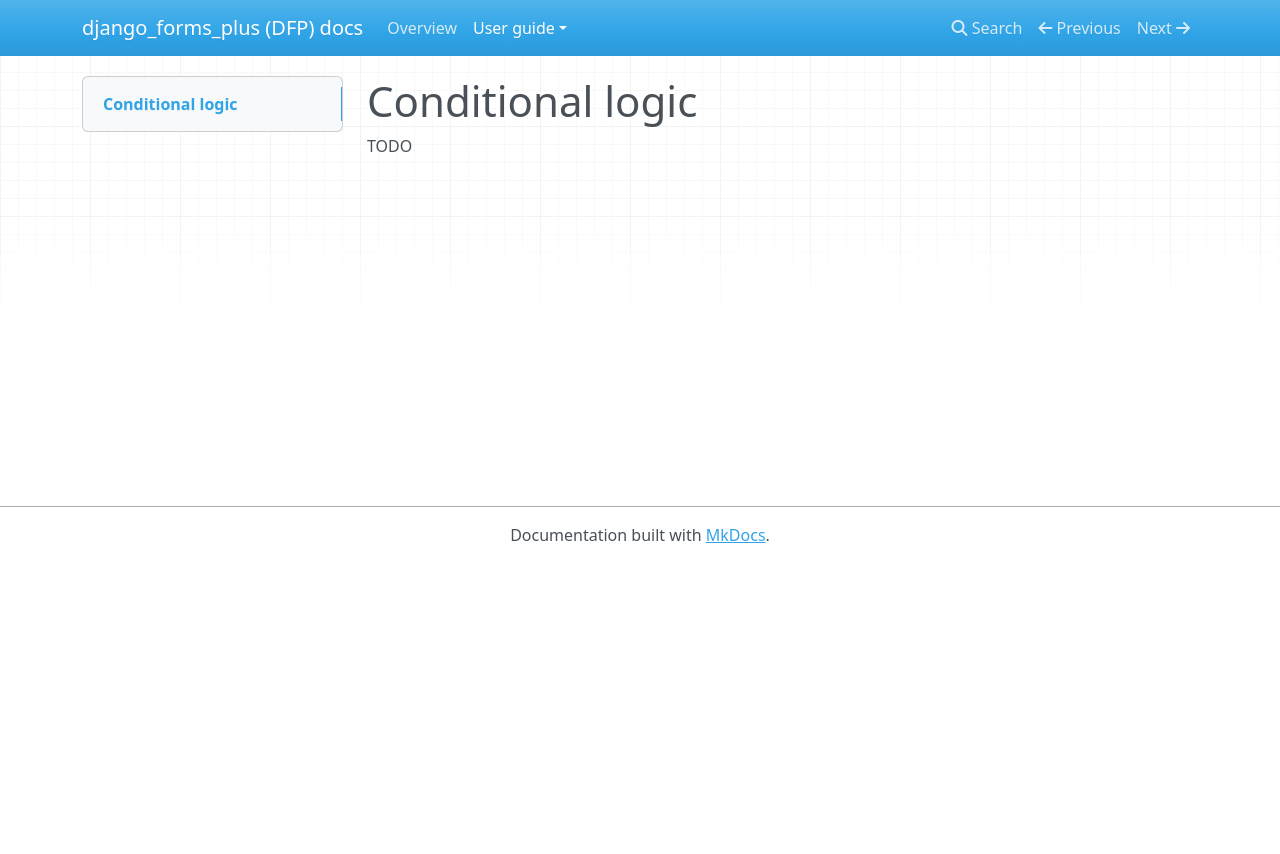
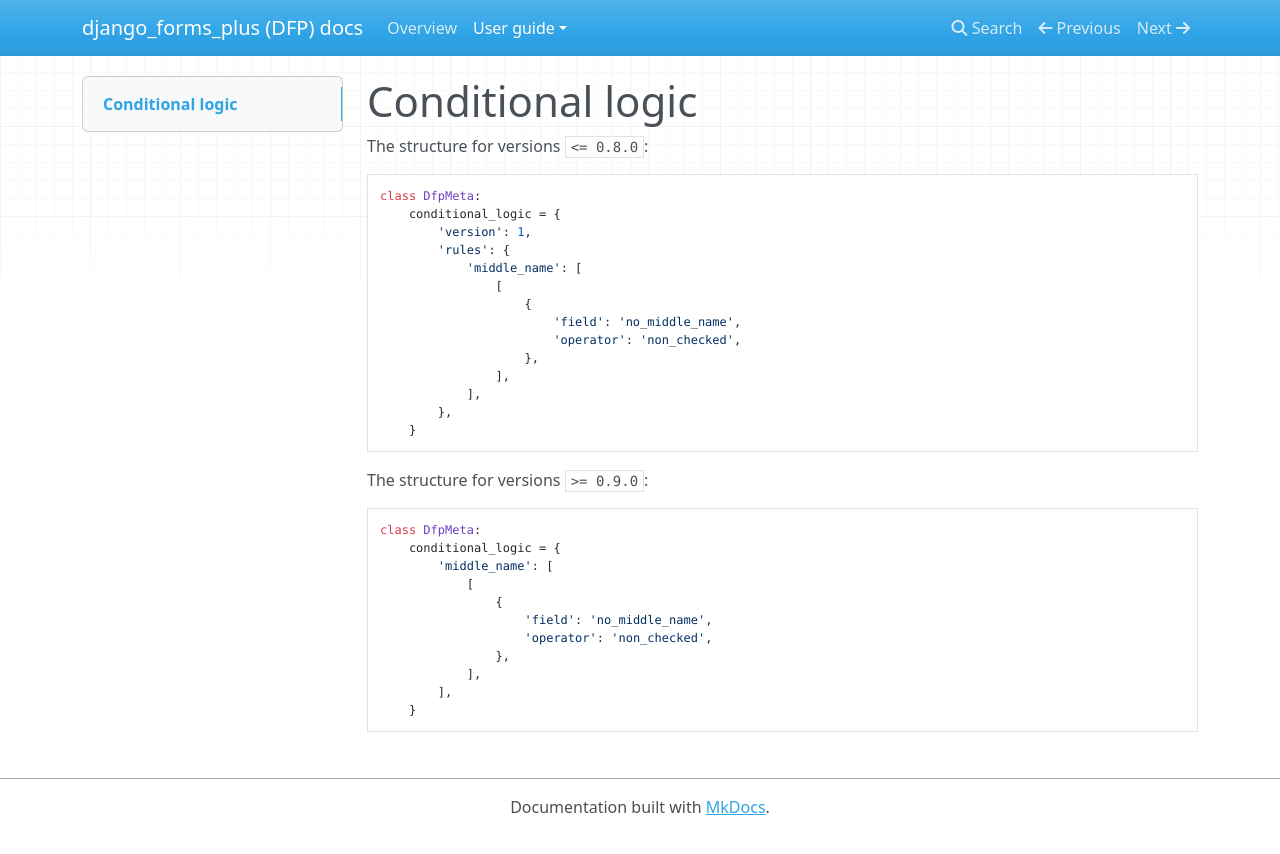
Before and after one commit to versusbassz/django_forms_plus, an MkDocs documentation site: the page built from docs/user-guide/conditinal-logic.md, in a window 1280 px wide. Shown: the top 854 px of the page. Built offline with MkDocs 1.6.1, drawn with Linux system fonts in a browser that asks for light colours; nearby versions of some CDN libraries.

Commit message:
bc, spec: The "conditional logic" spec format v2 (more flatten and simple)

````diff
--- a/docs/user-guide/conditinal-logic.md
+++ b/docs/user-guide/conditinal-logic.md
@@ -1,3 +1,35 @@
 # Conditional logic
 
-TODO
+
+The structure for versions `<= 0.8.0`:
+```python
+class DfpMeta:
+    conditional_logic = {
+        'version': 1,
+        'rules': {
+            'middle_name': [
+                [
+                    {
+                        'field': 'no_middle_name',
+                        'operator': 'non_checked',
+                    },
+                ],
+            ],
+        },
+    }
+```
+
+The structure for versions `>= 0.9.0`:
+```python
+class DfpMeta:
+    conditional_logic = {
+        'middle_name': [
+            [
+                {
+                    'field': 'no_middle_name',
+                    'operator': 'non_checked',
+                },
+            ],
+        ],
+    }
+```
````
Also changed, not shown: 1 other file.
